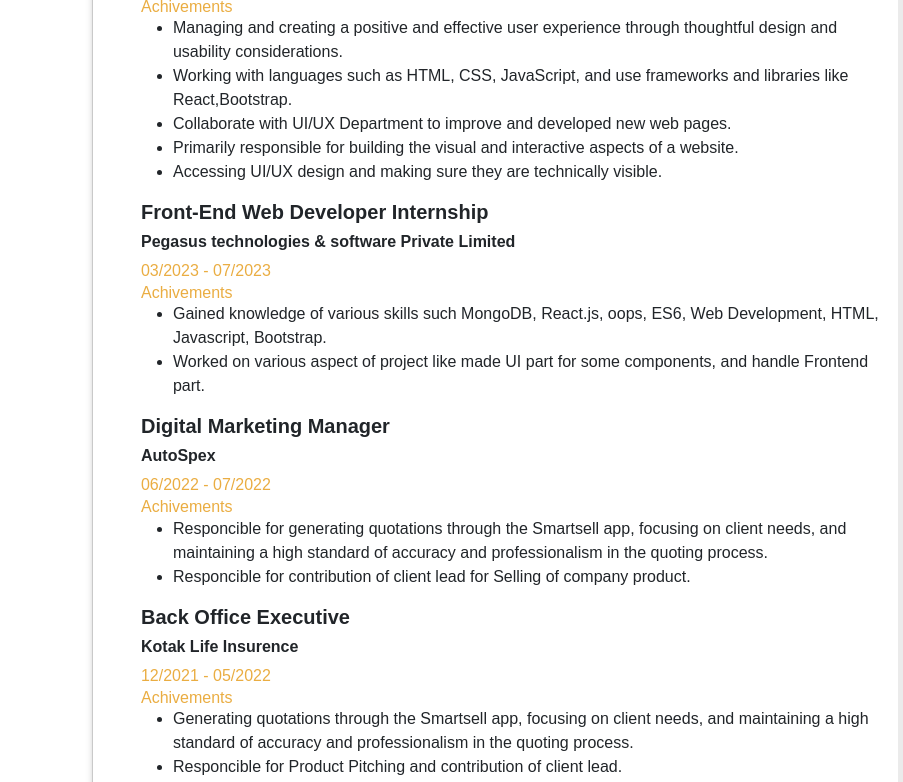
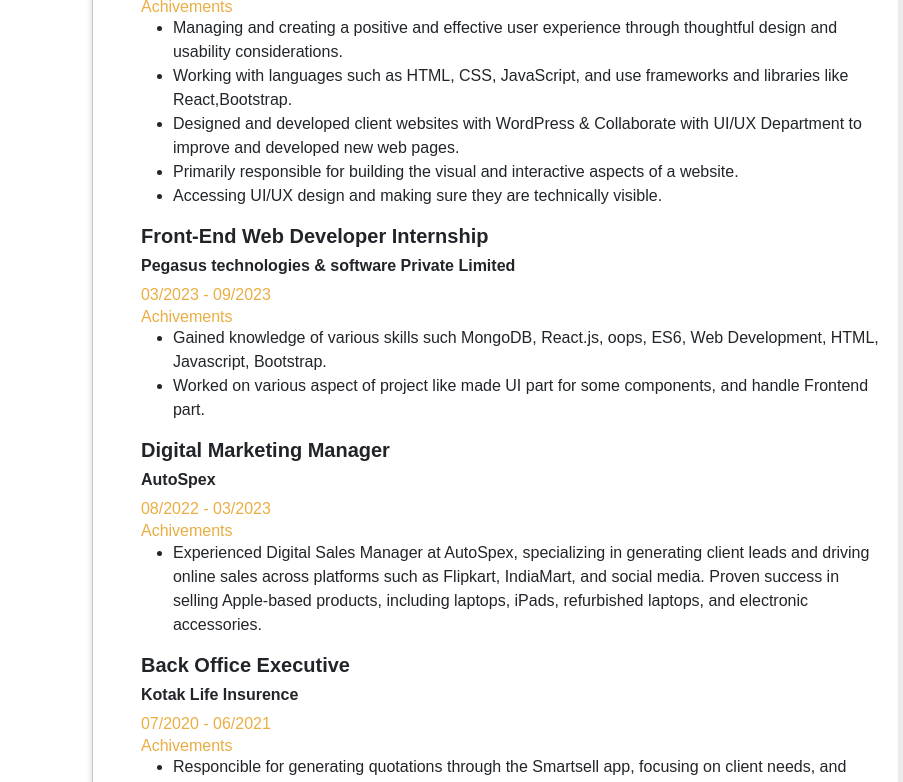
Before and after one commit to Rohini1101/Rohini-s-CV, a plain HTML site: page index.html in a window 1280 px wide. Shown: the part 538-1320 px from the top of the page, 0-903 px from the left. Drawn offline with nearby package versions, Linux system fonts and the light colour scheme.

Commit message:
rechanging date

```diff
--- a/index.html
+++ b/index.html
@@ -67,7 +67,8 @@
                     <div style="background-color: #432543;color: white;padding: 10px;border-top-right-radius: 10px;
                     border-top-left-radius: 10px;">
                         <p>
-                            Passionate about front-end Web Development, I specialize in crafting and sustaining responsive
+                            Passionate about front-end Web Development, I specialize in crafting and sustaining
+                            responsive
                             websites
                             for the technology and service industry.
                             My skill set includes expertise in HTML, CSS, Javascript, ReactJs, Git, OOPs, MongoDB, and a
@@ -79,8 +80,10 @@
 
                         </p>
                     </div>
-                    <div style="background-color: #EAAD42; border-bottom-left-radius: 10px;border-bottom-right-radius: 10px;">
-                        <div class="d-flex justify-content-between text-white fw-bold" style="padding: 12px 50px 2px 50px;">
+                    <div
+                        style="background-color: #EAAD42; border-bottom-left-radius: 10px;border-bottom-right-radius: 10px;">
+                        <div class="d-flex justify-content-between text-white fw-bold"
+                            style="padding: 12px 50px 2px 50px;">
                             <div>
 
                                 <div class="d-flex">
@@ -135,23 +138,29 @@
                             </div>
                             <h5><b>Web Developer</b></h5>
                             <h6 style="font-weight: bold;">Nile Digitech</h6>
-                            <p style="color: #EAAD42; margin-bottom: 0px;">08/2023 - Presesnt</p>
+                            <p style="color: #EAAD42; margin-bottom: 0px;">10/2023 - Present</p>
                             <h6 style="color: #EAAD42;margin-bottom: 0px;">Achivements</h6>
 
                             <ul>
                                 <li>Managing and creating a positive and effective user experience
                                     through thoughtful design and usability considerations.</li>
-                                <li>Working with languages such as HTML, CSS, JavaScript, and use frameworks and libraries
+                                <li>Working with languages such as HTML, CSS, JavaScript, and use frameworks and
+                                    libraries
                                     like React,Bootstrap.</li>
-                                <li>Collaborate with UI/UX Department to improve and developed new web pages.</li>
-                                <li>Primarily responsible for building the visual and interactive aspects of a website.</li>
+                                <li>
+                                    Designed and developed client websites with WordPress & Collaborate with
+                                    UI/UX Department to improve and developed new web pages.
+                                </li>
+
+                                <li>Primarily responsible for building the visual and interactive aspects of a website.
+                                </li>
                                 <li>Accessing UI/UX design and making sure they are technically visible.</li>
 
                             </ul>
 
                             <h5><b>Front-End Web Developer Internship</b> </h5>
                             <h6 style="font-weight: bold;">Pegasus technologies & software Private Limited </h6>
-                            <p style="color: #EAAD42;margin-bottom: 0px;">03/2023 - 07/2023</p>
+                            <p style="color: #EAAD42;margin-bottom: 0px;">03/2023 - 09/2023</p>
                             <h6 style="color: #EAAD42;margin-bottom: 0px;">Achivements</h6>
 
                             <ul>
@@ -168,34 +177,35 @@
 
                             <h5><b>Digital Marketing Manager</b></h5>
                             <h6 style="font-weight: bold;">AutoSpex </h6>
-                            <p style="color: #EAAD42;margin-bottom: 0px;">06/2022 - 07/2022</p>
+                            <p style="color: #EAAD42;margin-bottom: 0px;">08/2022 - 03/2023</p>
                             <h6 style="color: #EAAD42;margin-bottom: 0px;">Achivements</h6>
 
                             <ul>
                                 <li>
-                                    Responcible for generating quotations through the Smartsell app, focusing on client
-                                    needs,
-                                    and maintaining a high standard of accuracy and professionalism in the quoting process.
-                                </li>
-                                <li>
-                                    Responcible for contribution of client lead for Selling of company product.
 
+                                    Experienced Digital Sales Manager at AutoSpex, specializing in
+                                    generating client leads and driving online sales across platforms such as Flipkart,
+                                    IndiaMart, and social media. Proven success in selling Apple-based products,
+                                    including laptops, iPads, refurbished laptops, and electronic accessories.
                                 </li>
 
                             </ul>
 
                             <h5><b>Back Office Executive</b></h5>
                             <h6 style="font-weight: bold;">Kotak Life Insurence</h6>
-                            <p style="color: #EAAD42;margin-bottom: 0px;">12/2021 - 05/2022</p>
+                            <p style="color: #EAAD42;margin-bottom: 0px;">07/2020 - 06/2021</p>
                             <h6 style="color: #EAAD42;margin-bottom: 0px;">Achivements</h6>
 
                             <ul>
 
-                                <li>Generating quotations through the Smartsell app, focusing on client needs,
-                                    and maintaining a high standard of accuracy and professionalism in the quoting process.
+                                <li>
+                                    Responcible for generating quotations through the Smartsell app, focusing on client
+                                    needs,
+                                    and maintaining a high standard of accuracy and professionalism in the quoting
+                                    process.
                                 </li>
                                 <li>
-                                    Responcible for Product Pitching and contribution of client lead.
+                                    Responcible for contribution of client lead for Selling of company product.
 
                                 </li>
                             </ul>
@@ -224,7 +234,8 @@
 
 
                         </div>
-                        <div class="col-3" style="background-color: #EBEBEB;padding-left: 10px;border-radius: 10px;padding-right: 30px;">
+                        <div class="col-3"
+                            style="background-color: #EBEBEB;padding-left: 10px;border-radius: 10px;padding-right: 30px;">
                             <div class="d-flex mb-3">
                                 <div>
 
@@ -247,7 +258,8 @@
 
                             </div>
                             <div class="d-flex">
-                                <p style="background-color: #A597A5;padding: 4px;color: white;border-radius: 5px;"> ReactJs
+                                <p style="background-color: #A597A5;padding: 4px;color: white;border-radius: 5px;">
+                                    ReactJs
                                 </p>&nbsp; &nbsp; &nbsp;
                                 <p style="background-color: #A597A5;padding: 4px;color: white;border-radius: 5px;">
                                     Bootstrap
@@ -268,16 +280,19 @@
                             </div>
 
                             <div class="d-flex">
-                                <p style="background-color: #A597A5;padding: 4px;color: white;border-radius: 5px;"> UI/UX
+                                <p style="background-color: #A597A5;padding: 4px;color: white;border-radius: 5px;">
+                                    UI/UX
                                     Development
                                 </p>&nbsp; &nbsp; &nbsp;
-                                <p style="background-color: #A597A5;padding: 4px;color: white;border-radius: 5px;"> Digital
+                                <p style="background-color: #A597A5;padding: 4px;color: white;border-radius: 5px;">
+                                    Digital
                                     Marketing
                                 </p>&nbsp; &nbsp; &nbsp;
 
                             </div>
                             <div class="d-flex">
-                                <p style="background-color: #A597A5;padding: 3px;color: white;border-radius: 5px;"> MongoDB
+                                <p style="background-color: #A597A5;padding: 3px;color: white;border-radius: 5px;">
+                                    MongoDB
                                 </p>&nbsp; &nbsp; &nbsp;
                                 <p style="background-color: #A597A5;padding: 3px;color: white;border-radius: 5px;">
                                     Visual Studio Code
@@ -292,9 +307,9 @@
                                 <p style="background-color: #A597A5;padding: 4px;color: white;border-radius: 5px;">
                                     Time Management
                                 </p>&nbsp; &nbsp; &nbsp;
-                                 <p style="background-color: #A597A5;padding: 4px;color: white;border-radius: 5px;">
+                                <p style="background-color: #A597A5;padding: 4px;color: white;border-radius: 5px;">
                                     Work Ethic
-                                 </p>
+                                </p>
 
 
 
@@ -304,7 +319,7 @@
                                 <div> <i class="bi bi-award" style="color: #432543;font-size: 20px;"></i></div> &nbsp;
                                 &nbsp;
                                 <div>
-                                    <h4 style="color:#432543;font-weight: bold;">  CERTIFICATES</h4>
+                                    <h4 style="color:#432543;font-weight: bold;"> CERTIFICATES</h4>
                                 </div>
                             </div>
                             <h6>
@@ -357,7 +372,7 @@
                                 </div> &nbsp; &nbsp;
                                 <div>
                                     <h4 style="color:#432543;font-weight: bold;">LANGUAGES
-                                        </h4>
+                                    </h4>
                                 </div>
 
 
@@ -384,7 +399,7 @@
         </form>
 
 
-        </div>
+    </div>
     </div>
 </body>
 
```
